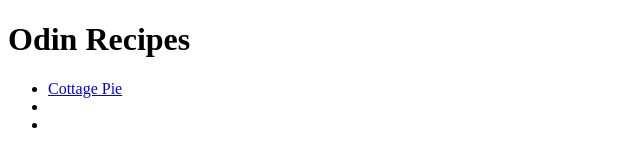
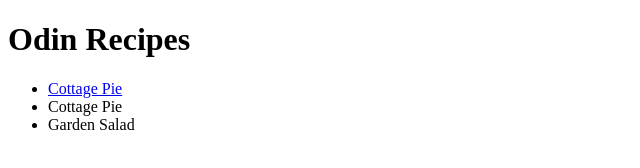
Before and after one commit to kadevandermerwe/OdinRecipes, a plain HTML site: page index.html in a window 1280 px wide. Shown: the whole page, without its empty margins (0-640 px from the left). Drawn offline with Linux system fonts and the light colour scheme.

Commit message:
Fixed recipe link names on titlepage

```diff
--- a/index.html
+++ b/index.html
@@ -9,8 +9,8 @@
     <h1>Odin Recipes</h1>
     <ul>
         <li><a href="/recipes/cottagePie.html">Cottage Pie</a></li>
-        <li><a href="/recipes/cottagePie.html"></a></li>
-        <li><a href="/recipes/GardenSalad.html"></a></li>
+        <li><a href="/recipes/cottagePie.html"></a>Cottage Pie</li>
+        <li><a href="/recipes/GardenSalad.html"></a>Garden Salad</li>
 </ul>
 
 </body>
```
